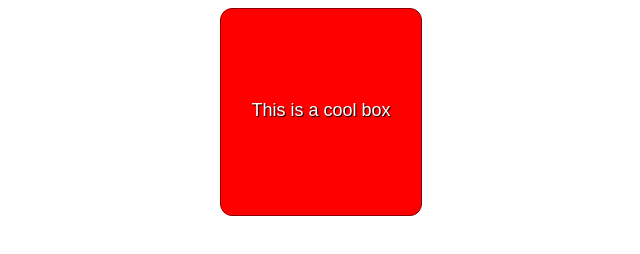
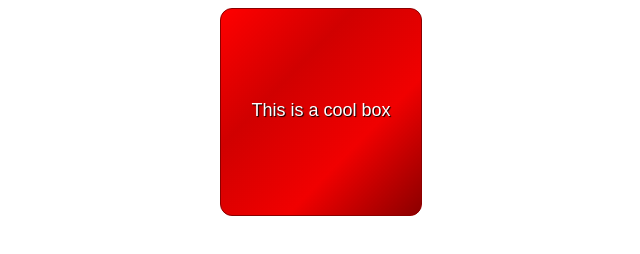
Before and after one commit to NobleRhed/noblerhed.github.io, a plain HTML site: page lab3/part2/index.html in a window 1280 px wide. Shown: the whole page, without its empty margins (319-959 px from the left). Drawn offline with Linux system fonts and the light colour scheme.

Commit message:
Update part 2
gradient disappeared, played with values

```diff
--- a/lab3/part2/style.css
+++ b/lab3/part2/style.css
@@ -8,7 +8,7 @@ html {
   width: 200px;
   height: 50px;
   background-color: red;
-  background-image: linear-gradient(to bottom right, transparent, transparent 30% rgba(105, 1, 1, 0.192), rgb(182, 1, 1, 0.2), darkred);
+  background-image: linear-gradient(to bottom right, rgba(0, 0, 0, 0), rgba(105, 1, 1, 0.308), rgb(182, 1, 1, 0.2), darkred);
   margin: 0px auto;
   border: 1px solid darkred;
   justify-content: center;
```
